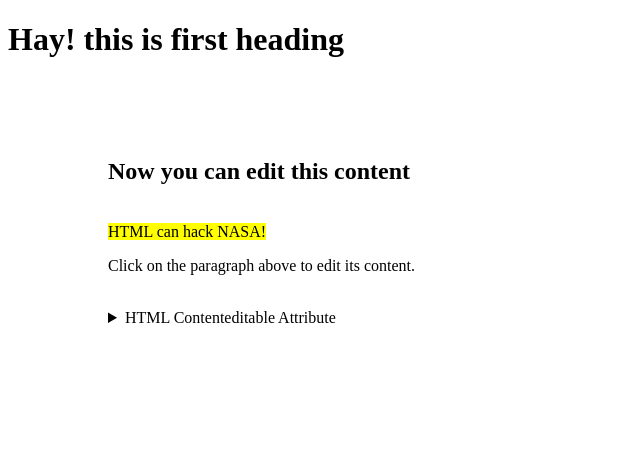
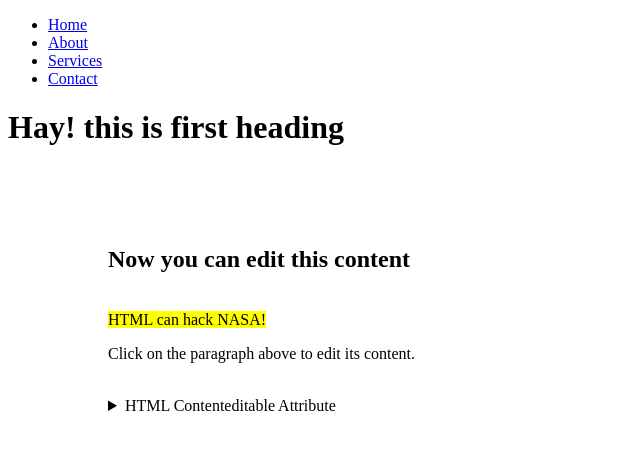
Before and after one commit to ANIK365PRO/My-First-Git-Repo, a plain HTML site: page project.html in a window 1280 px wide. Shown: the whole page, without its empty margins (0-640 px from the left). Drawn offline with Linux system fonts and the light colour scheme.

Commit message:
added navber

```diff
--- a/project.html
+++ b/project.html
@@ -8,6 +8,17 @@
 </head>
 
 <body>
+  <header>
+    <nav>
+      <ul>
+        <li><a href="#">Home</a></li>
+        <li><a href="#">About</a></li>
+        <li><a href="#">Services</a></li>
+        <li><a href="#">Contact</a></li>
+      </ul>
+    </nav>
+  </header>
+
   <h1>Hay! this is first heading</h1>
 
   <section style="margin:100px">
```
